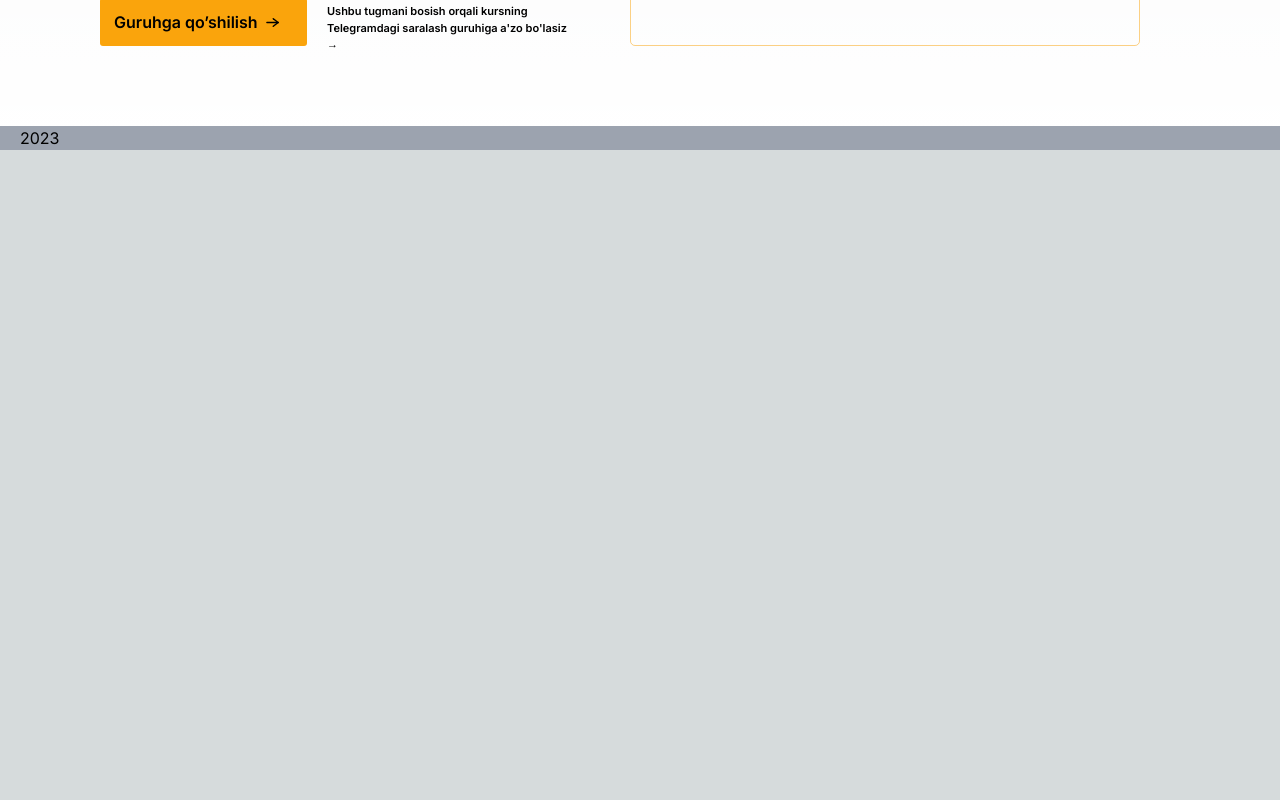
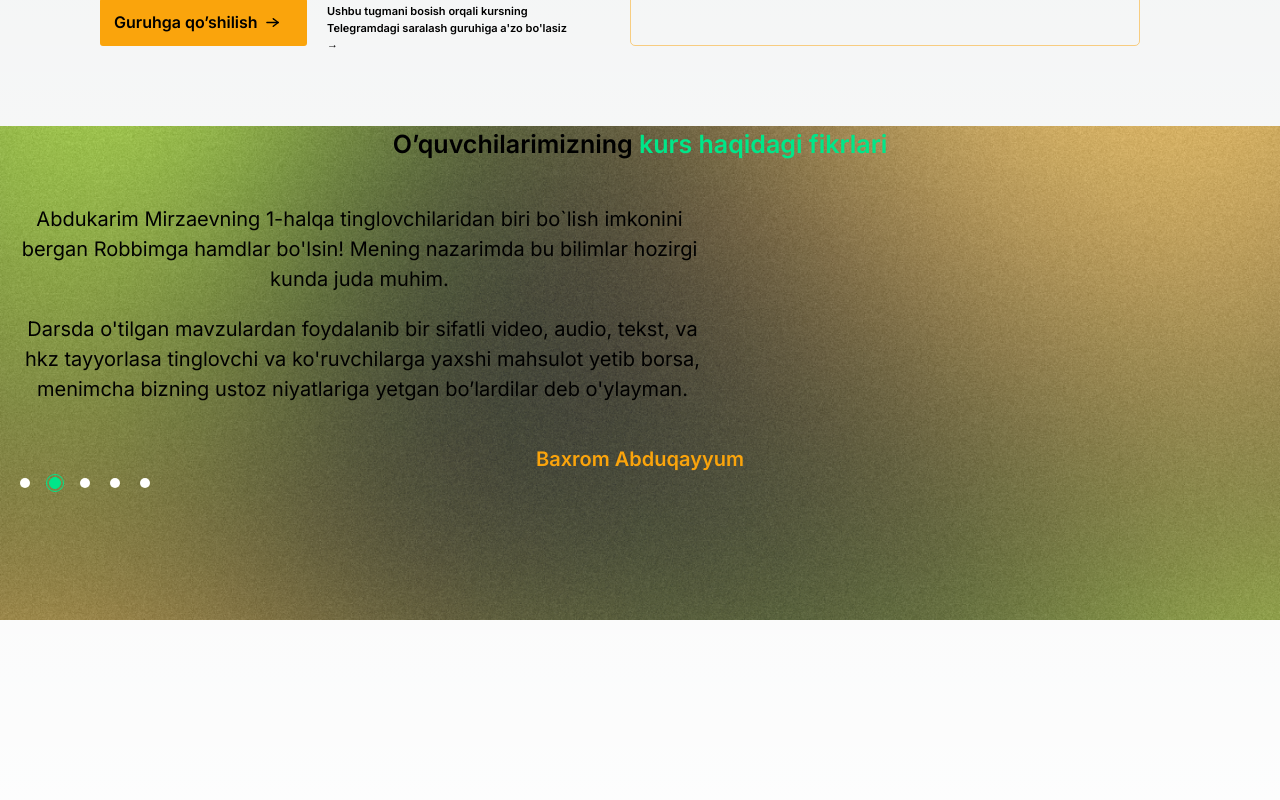
Before and after one commit to definem/Abdukarim-Mirzayev, a Next.js app: page / in a window 1280 px wide. Shown: the part 3020-3820 px from the top of the page. Before the commit the page ends 3170 px from the top, so only its background shows below. Built offline with nearby package versions, Linux system fonts and the light colour scheme.

Commit message:
yeeess bitti😁zo'r chiqtii meloch stilla qogan

```diff
--- a/src/app/page.js
+++ b/src/app/page.js
@@ -5,6 +5,7 @@ import About from "@/components/About/about";
 import Intro from "@/components/Intro/intro";
 import CourseTitle from "@/components/CourseTitle/courseTitle";
 import AboutCourse from "@/components/AboutCourse/aboutCourse";
+import Reviews from "@/components/Reviews/reviews";
 
 const page = () => {
     return (
@@ -13,6 +14,7 @@ const page = () => {
         <About />
         <CourseTitle/>
         <AboutCourse/>
+        <Reviews/>
       </>
     );
 };
--- a/src/components/Footer/Footer.jsx
+++ b/src/components/Footer/Footer.jsx
@@ -2,9 +2,11 @@ import React from "react";
 
 const Footer = () => {
     return (
-        <footer className="footer bg-gray-400">
-            <div className="container mx-auto p-5 ">{new Date().getFullYear()}</div>
-        </footer>
+      <footer className="footer bg-red-400 p-11">
+        <div className="container mx-auto text-center">
+          © Abdukarim Mirzayev | Barcha huquqlar himoyalangan.
+        </div>
+      </footer>
     );
 };
 
--- a/src/components/Reviews/reviews.jsx
+++ b/src/components/Reviews/reviews.jsx
@@ -1,9 +1,44 @@
 import React from 'react'
+import BackgroundGradient from "../../../public/assets/images/Gradient2.png";
+import Group from "../../../public/assets/icons/gruppa.svg";
 
 const Reviews = () => {
   return (
-    <div>Reviews</div>
-  )
+    <div>
+      <div
+        style={{
+          backgroundImage: `url(${BackgroundGradient.src})`,
+          width: "100%",
+          height: "790px",
+          zIndex: "0",
+          backgroundSize: "contain",
+          backgroundRepeat: "no-repeat",
+        }}
+      >
+        <div className="container text-center">
+          <h1 className="text-[25px] font-semibold mt-[60-px]">
+            O’quvchilarimizning{" "}
+            <span className="text-[#00E689]">kurs haqidagi fikrlari</span>
+          </h1>
+          <p className="text-[20px] mt-[40px] w-[679px] text-center">
+            Abdukarim Mirzaevning 1-halqa tinglovchilaridan biri bo`lish
+            imkonini bergan Robbimga hamdlar bo'lsin! Mening nazarimda bu
+            bilimlar hozirgi kunda juda muhim.
+          </p>
+          <p className="text-[20px] mt-[20px] w-[685px] text-center">
+            Darsda o'tilgan mavzulardan foydalanib bir sifatli video, audio,
+            tekst, va hkz tayyorlasa tinglovchi va ko'ruvchilarga yaxshi
+            mahsulot yetib borsa, menimcha bizning ustoz niyatlariga yetgan
+            bo’lardilar deb o'ylayman.
+          </p>
+          <p className="text-[20px] text-[#FAA40C] mt-[40px] font-semibold">
+            Baxrom Abduqayyum
+          </p>
+          <img className="" src={Group.src} alt="group icon" />
+        </div>
+      </div>
+    </div>
+  );
 }
 
 export default Reviews
```
Also changed, not shown: public/assets/icons/gruppa.svg (added), public/assets/images/Gradient2.png (added).
